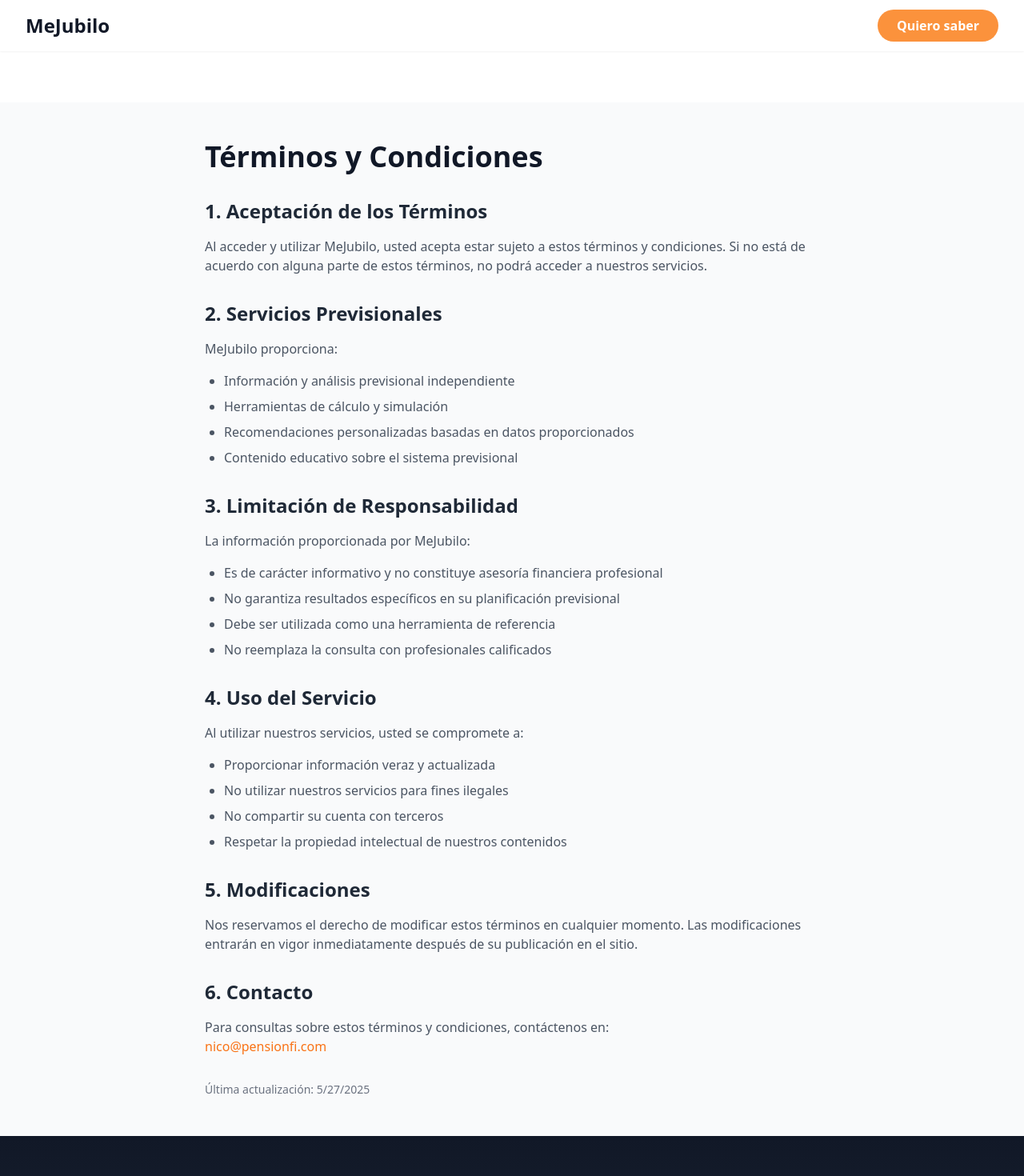
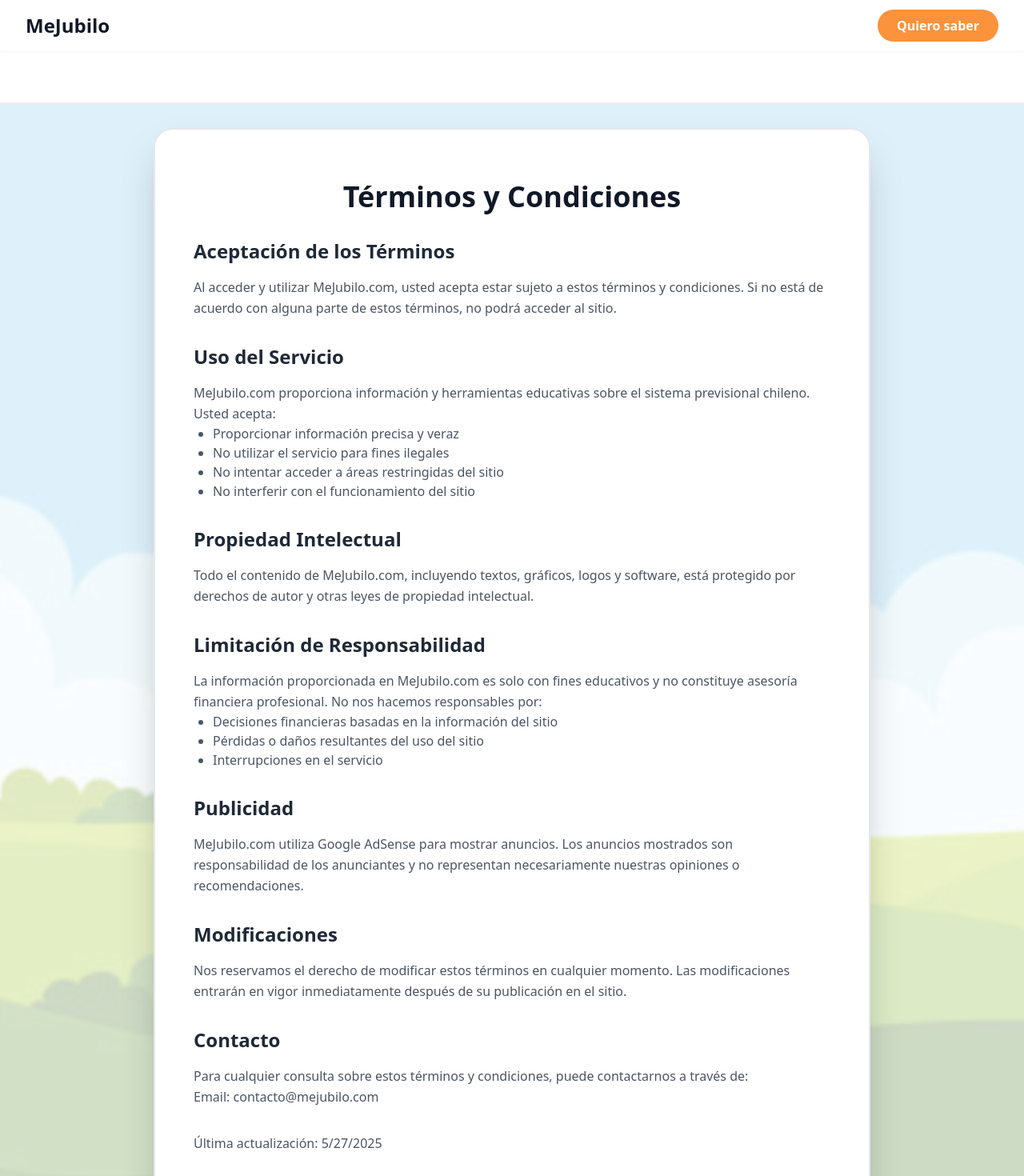
Before and after one commit to nicocap24/mejubilo, a Next.js app in the folder frontend/: page /terminos in a window 1280 px wide. Shown: the top 1470 px of the page at 80% size. Built offline with nearby package versions, Linux system fonts and the light colour scheme.

Commit message:
feat: add privacy policy and terms of service pages for Google AdSense compliance

```diff
--- a/frontend/src/app/privacidad/page.tsx
+++ b/frontend/src/app/privacidad/page.tsx
@@ -1,77 +1,77 @@
+'use client';
+
 import React from 'react';
 
-export default function PrivacyPolicy() {
+export default function PrivacyPolicyPage() {
   return (
-    <div className="min-h-screen bg-gray-50 py-12 px-4 sm:px-6 lg:px-8">
-      <div className="max-w-3xl mx-auto">
-        <h1 className="text-4xl font-bold text-gray-900 mb-8">Política de Privacidad</h1>
+    <div className="min-h-screen w-full bg-cover bg-center flex flex-col items-center justify-center" style={{ backgroundImage: 'url(/bg-hero.png)', backgroundColor: 'rgba(255, 255, 255, 0.7)', backgroundBlendMode: 'overlay' }}>
+      <div className="mt-8 bg-white rounded-3xl shadow-2xl px-12 py-16 max-w-4xl w-full flex flex-col items-center border-2 border-gray-200">
+        <h1 className="text-4xl font-bold text-gray-900 mb-8 text-center">Política de Privacidad</h1>
 
-        <div className="space-y-8 text-gray-600">
-          <section>
-            <h2 className="text-2xl font-semibold text-gray-800 mb-4">1. Información que Recopilamos</h2>
-            <p className="mb-4">
-              En MeJubilo, recopilamos información necesaria para proporcionar nuestros servicios de información previsional, incluyendo:
+        <div className="prose prose-lg max-w-none">
+          <section className="mb-8">
+            <h2 className="text-2xl font-semibold text-gray-800 mb-4">Información que Recopilamos</h2>
+            <p className="text-gray-600 leading-relaxed">
+              En MeJubilo.com, recopilamos información que usted nos proporciona directamente, incluyendo:
             </p>
-            <ul className="list-disc pl-6 space-y-2">
-              <li>Información personal básica (nombre, email)</li>
-              <li>Datos previsionales que usted nos proporcione voluntariamente</li>
-              <li>Información sobre su uso de nuestra plataforma</li>
-              <li>Datos de contacto para comunicaciones relacionadas con nuestros servicios</li>
+            <ul className="list-disc pl-6 text-gray-600">
+              <li>Información de contacto (correo electrónico)</li>
+              <li>Información de su cuenta de AFP</li>
+              <li>Datos demográficos básicos</li>
             </ul>
           </section>
 
-          <section>
-            <h2 className="text-2xl font-semibold text-gray-800 mb-4">2. Uso de la Información</h2>
-            <p className="mb-4">
-              Utilizamos su información para:
+          <section className="mb-8">
+            <h2 className="text-2xl font-semibold text-gray-800 mb-4">Uso de Cookies</h2>
+            <p className="text-gray-600 leading-relaxed">
+              Utilizamos cookies y tecnologías similares para:
             </p>
-            <ul className="list-disc pl-6 space-y-2">
-              <li>Proporcionar análisis y recomendaciones previsionales personalizadas</li>
-              <li>Mejorar nuestros servicios y la experiencia del usuario</li>
-              <li>Comunicarnos con usted sobre actualizaciones y servicios relevantes</li>
-              <li>Cumplir con obligaciones legales y regulatorias</li>
+            <ul className="list-disc pl-6 text-gray-600">
+              <li>Mejorar su experiencia de navegación</li>
+              <li>Analizar el uso del sitio</li>
+              <li>Personalizar el contenido y anuncios</li>
             </ul>
           </section>
 
-          <section>
-            <h2 className="text-2xl font-semibold text-gray-800 mb-4">3. Protección de Datos</h2>
-            <p className="mb-4">
-              Nos comprometemos a proteger su información mediante:
+          <section className="mb-8">
+            <h2 className="text-2xl font-semibold text-gray-800 mb-4">Google AdSense</h2>
+            <p className="text-gray-600 leading-relaxed">
+              Utilizamos Google AdSense para mostrar anuncios. Google AdSense utiliza cookies para mostrar anuncios basados en sus visitas anteriores a este y otros sitios web. Puede optar por no recibir anuncios personalizados visitando la página de Configuración de anuncios de Google.
             </p>
-            <ul className="list-disc pl-6 space-y-2">
-              <li>Encriptación de datos sensibles</li>
-              <li>Acceso restringido a la información personal</li>
-              <li>Actualizaciones regulares de nuestras medidas de seguridad</li>
-              <li>Cumplimiento de las regulaciones de protección de datos aplicables</li>
+          </section>
+
+          <section className="mb-8">
+            <h2 className="text-2xl font-semibold text-gray-800 mb-4">Protección de Datos</h2>
+            <p className="text-gray-600 leading-relaxed">
+              Implementamos medidas de seguridad técnicas y organizativas para proteger sus datos personales contra el acceso no autorizado, la pérdida o la alteración.
+            </p>
+          </section>
+
+          <section className="mb-8">
+            <h2 className="text-2xl font-semibold text-gray-800 mb-4">Sus Derechos</h2>
+            <p className="text-gray-600 leading-relaxed">
+              Usted tiene derecho a:
+            </p>
+            <ul className="list-disc pl-6 text-gray-600">
+              <li>Acceder a sus datos personales</li>
+              <li>Rectificar información inexacta</li>
+              <li>Solicitar la eliminación de sus datos</li>
+              <li>Oponerse al procesamiento de sus datos</li>
             </ul>
           </section>
 
-          <section>
-            <h2 className="text-2xl font-semibold text-gray-800 mb-4">4. Sus Derechos</h2>
-            <p className="mb-4">
-              Usted tiene derecho a:
+          <section className="mb-8">
+            <h2 className="text-2xl font-semibold text-gray-800 mb-4">Contacto</h2>
+            <p className="text-gray-600 leading-relaxed">
+              Para cualquier consulta sobre nuestra política de privacidad, puede contactarnos a través de:
             </p>
-            <ul className="list-disc pl-6 space-y-2">
-              <li>Acceder a su información personal</li>
-              <li>Corregir datos inexactos</li>
-              <li>Solicitar la eliminación de sus datos</li>
-              <li>Retirar su consentimiento en cualquier momento</li>
-            </ul>
-          </section>
-
-          <section>
-            <h2 className="text-2xl font-semibold text-gray-800 mb-4">5. Contacto</h2>
-            <p>
-              Para cualquier consulta sobre nuestra política de privacidad, puede contactarnos en:
-              <br />
-              <a href="mailto:nico@pensionfi.com" className="text-orange-500 hover:text-orange-600">
-                nico@pensionfi.com
-              </a>
+            <p className="text-gray-600 leading-relaxed">
+              Email: contacto@mejubilo.com
             </p>
           </section>
 
           <section>
-            <p className="text-sm text-gray-500">
+            <p className="text-gray-600 leading-relaxed">
               Última actualización: {new Date().toLocaleDateString()}
             </p>
           </section>
--- a/frontend/src/app/terminos/page.tsx
+++ b/frontend/src/app/terminos/page.tsx
@@ -1,78 +1,79 @@
+'use client';
+
 import React from 'react';
 
-export default function TermsAndConditions() {
+export default function TermsOfServicePage() {
   return (
-    <div className="min-h-screen bg-gray-50 py-12 px-4 sm:px-6 lg:px-8">
-      <div className="max-w-3xl mx-auto">
-        <h1 className="text-4xl font-bold text-gray-900 mb-8">Términos y Condiciones</h1>
+    <div className="min-h-screen w-full bg-cover bg-center flex flex-col items-center justify-center" style={{ backgroundImage: 'url(/bg-hero.png)', backgroundColor: 'rgba(255, 255, 255, 0.7)', backgroundBlendMode: 'overlay' }}>
+      <div className="mt-8 bg-white rounded-3xl shadow-2xl px-12 py-16 max-w-4xl w-full flex flex-col items-center border-2 border-gray-200">
+        <h1 className="text-4xl font-bold text-gray-900 mb-8 text-center">Términos y Condiciones</h1>
 
-        <div className="space-y-8 text-gray-600">
-          <section>
-            <h2 className="text-2xl font-semibold text-gray-800 mb-4">1. Aceptación de los Términos</h2>
-            <p className="mb-4">
-              Al acceder y utilizar MeJubilo, usted acepta estar sujeto a estos términos y condiciones. Si no está de acuerdo con alguna parte de estos términos, no podrá acceder a nuestros servicios.
+        <div className="prose prose-lg max-w-none">
+          <section className="mb-8">
+            <h2 className="text-2xl font-semibold text-gray-800 mb-4">Aceptación de los Términos</h2>
+            <p className="text-gray-600 leading-relaxed">
+              Al acceder y utilizar MeJubilo.com, usted acepta estar sujeto a estos términos y condiciones. Si no está de acuerdo con alguna parte de estos términos, no podrá acceder al sitio.
+            </p>
+          </section>
+
+          <section className="mb-8">
+            <h2 className="text-2xl font-semibold text-gray-800 mb-4">Uso del Servicio</h2>
+            <p className="text-gray-600 leading-relaxed">
+              MeJubilo.com proporciona información y herramientas educativas sobre el sistema previsional chileno. Usted acepta:
+            </p>
+            <ul className="list-disc pl-6 text-gray-600">
+              <li>Proporcionar información precisa y veraz</li>
+              <li>No utilizar el servicio para fines ilegales</li>
+              <li>No intentar acceder a áreas restringidas del sitio</li>
+              <li>No interferir con el funcionamiento del sitio</li>
+            </ul>
+          </section>
+
+          <section className="mb-8">
+            <h2 className="text-2xl font-semibold text-gray-800 mb-4">Propiedad Intelectual</h2>
+            <p className="text-gray-600 leading-relaxed">
+              Todo el contenido de MeJubilo.com, incluyendo textos, gráficos, logos y software, está protegido por derechos de autor y otras leyes de propiedad intelectual.
+            </p>
+          </section>
+
+          <section className="mb-8">
+            <h2 className="text-2xl font-semibold text-gray-800 mb-4">Limitación de Responsabilidad</h2>
+            <p className="text-gray-600 leading-relaxed">
+              La información proporcionada en MeJubilo.com es solo con fines educativos y no constituye asesoría financiera profesional. No nos hacemos responsables por:
+            </p>
+            <ul className="list-disc pl-6 text-gray-600">
+              <li>Decisiones financieras basadas en la información del sitio</li>
+              <li>Pérdidas o daños resultantes del uso del sitio</li>
+              <li>Interrupciones en el servicio</li>
+            </ul>
+          </section>
+
+          <section className="mb-8">
+            <h2 className="text-2xl font-semibold text-gray-800 mb-4">Publicidad</h2>
+            <p className="text-gray-600 leading-relaxed">
+              MeJubilo.com utiliza Google AdSense para mostrar anuncios. Los anuncios mostrados son responsabilidad de los anunciantes y no representan necesariamente nuestras opiniones o recomendaciones.
+            </p>
+          </section>
+
+          <section className="mb-8">
+            <h2 className="text-2xl font-semibold text-gray-800 mb-4">Modificaciones</h2>
+            <p className="text-gray-600 leading-relaxed">
+              Nos reservamos el derecho de modificar estos términos en cualquier momento. Las modificaciones entrarán en vigor inmediatamente después de su publicación en el sitio.
+            </p>
+          </section>
+
+          <section className="mb-8">
+            <h2 className="text-2xl font-semibold text-gray-800 mb-4">Contacto</h2>
+            <p className="text-gray-600 leading-relaxed">
+              Para cualquier consulta sobre estos términos y condiciones, puede contactarnos a través de:
+            </p>
+            <p className="text-gray-600 leading-relaxed">
+              Email: contacto@mejubilo.com
             </p>
           </section>
 
           <section>
-            <h2 className="text-2xl font-semibold text-gray-800 mb-4">2. Servicios Previsionales</h2>
-            <p className="mb-4">
-              MeJubilo proporciona:
-            </p>
-            <ul className="list-disc pl-6 space-y-2">
-              <li>Información y análisis previsional independiente</li>
-              <li>Herramientas de cálculo y simulación</li>
-              <li>Recomendaciones personalizadas basadas en datos proporcionados</li>
-              <li>Contenido educativo sobre el sistema previsional</li>
-            </ul>
-          </section>
-
-          <section>
-            <h2 className="text-2xl font-semibold text-gray-800 mb-4">3. Limitación de Responsabilidad</h2>
-            <p className="mb-4">
-              La información proporcionada por MeJubilo:
-            </p>
-            <ul className="list-disc pl-6 space-y-2">
-              <li>Es de carácter informativo y no constituye asesoría financiera profesional</li>
-              <li>No garantiza resultados específicos en su planificación previsional</li>
-              <li>Debe ser utilizada como una herramienta de referencia</li>
-              <li>No reemplaza la consulta con profesionales calificados</li>
-            </ul>
-          </section>
-
-          <section>
-            <h2 className="text-2xl font-semibold text-gray-800 mb-4">4. Uso del Servicio</h2>
-            <p className="mb-4">
-              Al utilizar nuestros servicios, usted se compromete a:
-            </p>
-            <ul className="list-disc pl-6 space-y-2">
-              <li>Proporcionar información veraz y actualizada</li>
-              <li>No utilizar nuestros servicios para fines ilegales</li>
-              <li>No compartir su cuenta con terceros</li>
-              <li>Respetar la propiedad intelectual de nuestros contenidos</li>
-            </ul>
-          </section>
-
-          <section>
-            <h2 className="text-2xl font-semibold text-gray-800 mb-4">5. Modificaciones</h2>
-            <p className="mb-4">
-              Nos reservamos el derecho de modificar estos términos en cualquier momento. Las modificaciones entrarán en vigor inmediatamente después de su publicación en el sitio.
-            </p>
-          </section>
-
-          <section>
-            <h2 className="text-2xl font-semibold text-gray-800 mb-4">6. Contacto</h2>
-            <p>
-              Para consultas sobre estos términos y condiciones, contáctenos en:
-              <br />
-              <a href="mailto:nico@pensionfi.com" className="text-orange-500 hover:text-orange-600">
-                nico@pensionfi.com
-              </a>
-            </p>
-          </section>
-
-          <section>
-            <p className="text-sm text-gray-500">
+            <p className="text-gray-600 leading-relaxed">
               Última actualización: {new Date().toLocaleDateString()}
             </p>
           </section>
```
